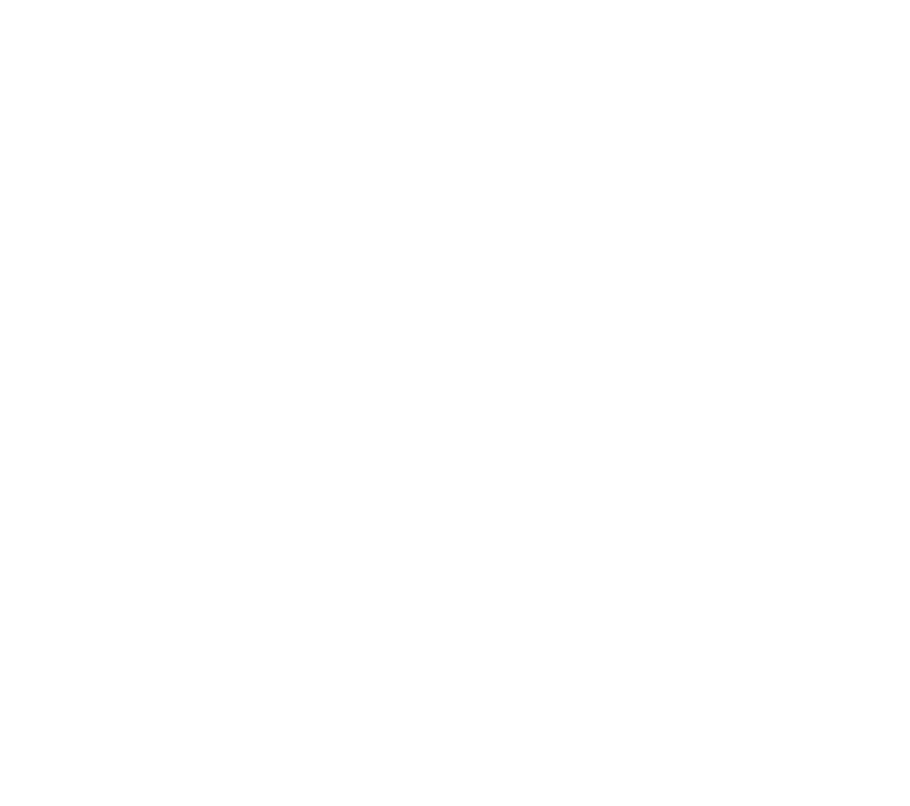
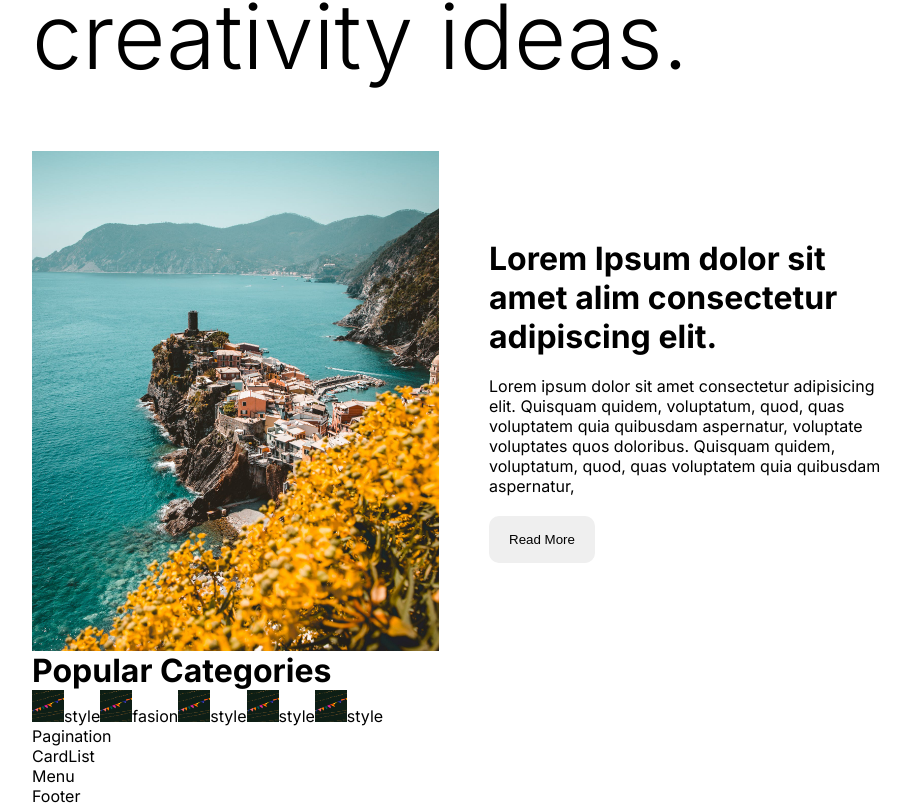
Before and after one commit to yaminmuhammad/next-blog, a Next.js app: page / in a window 1280 px wide. Shown: the part 475-1281 px from the top of the page, without its empty margins (176-1086 px from the left). Before the commit the page ends 800 px from the top, so only its background shows below. Built offline with nearby package versions, Linux system fonts and the light colour scheme.

Commit message:
add category component

```diff
--- a/src/app/components/categoryList/CategoryList.jsx
+++ b/src/app/components/categoryList/CategoryList.jsx
@@ -1,8 +1,36 @@
 import React from "react";
 import styles from "./categoryList.module.css";
+import Link from "next/link";
+import Image from "next/image";
 
 const CategoryList = () => {
-	return <div className={styles.container}>CategoryList</div>;
+	return (
+		<div className={styles.container}>
+			<h1 className={styles.title}>Popular Categories</h1>
+			<div className={styles.categories}>
+				<Link href="/blog?cat=style" className={`${styles.category} ${styles.style}`}>
+					<Image src="/style.png" width={32} height={32} className={styles.image} />
+					style
+				</Link>
+				<Link href="/blog?cat=style" className={`${styles.category} ${styles.fashion}`}>
+					<Image src="/style.png" width={32} height={32} className={styles.image} />
+					fasion
+				</Link>
+				<Link href="/blog?cat=style" className={`${styles.category} ${styles.style}`}>
+					<Image src="/style.png" width={32} height={32} className={styles.image} />
+					style
+				</Link>
+				<Link href="/blog?cat=style" className={`${styles.category} ${styles.style}`}>
+					<Image src="/style.png" width={32} height={32} className={styles.image} />
+					style
+				</Link>
+				<Link href="/blog?cat=style" className={`${styles.category} ${styles.style}`}>
+					<Image src="/style.png" width={32} height={32} className={styles.image} />
+					style
+				</Link>
+			</div>
+		</div>
+	);
 };
 
 export default CategoryList;
--- a/src/app/components/featured/Featured.jsx
+++ b/src/app/components/featured/Featured.jsx
@@ -1,8 +1,29 @@
 import React from "react";
 import styles from "./featured.module.css";
+import Image from "next/image";
 
 const Featured = () => {
-	return <div className={styles.container}>Featured</div>;
+	return (
+		<div className={styles.container}>
+			<h1 className={styles.title}>
+				<b>Hey, yamin dev here!</b> Discover my stories and creativity ideas.
+			</h1>
+			<div className={styles.post}>
+				<div className={styles.imgContainer}>
+					<Image src="/p1.jpeg" alt="" fill />
+				</div>
+				<div className={styles.textContainer}>
+					<h1 className={styles.postTitle}>Lorem Ipsum dolor sit amet alim consectetur adipiscing elit.</h1>
+					<p className={styles.postDescription}>
+						Lorem ipsum dolor sit amet consectetur adipisicing elit. Quisquam quidem, voluptatum, quod, quas
+						voluptatem quia quibusdam aspernatur, voluptate voluptates quos doloribus. Quisquam quidem,
+						voluptatum, quod, quas voluptatem quia quibusdam aspernatur,
+					</p>
+					<button className={styles.button}>Read More</button>
+				</div>
+			</div>
+		</div>
+	);
 };
 
 export default Featured;
--- a/src/app/components/featured/featured.module.css
+++ b/src/app/components/featured/featured.module.css
@@ -1,2 +1,49 @@
 .container {
+	margin-top: 30px;
 }
+
+.title {
+	font-size: 90px;
+	font-weight: 300;
+}
+
+.post {
+	margin-top: 60px;
+	display: flex;
+	align-items: center;
+	gap: 50px;
+}
+
+.imgContainer {
+	flex: 1;
+	height: 500px;
+	position: relative;
+}
+
+.image {
+	object-fit: cover;
+}
+
+.textContainer {
+	flex: 1;
+	display: flex;
+	flex-direction: column;
+	gap: 20px;
+}
+
+.postTile {
+	font-size: 40px;
+}
+
+.postDesc {
+	font-size: 20px;
+	font-weight: 300;
+	color: var(--softTextColor);
+}
+
+.button {
+	padding: 16px 20px;
+	border: none;
+	border-radius: 10px;
+	width: max-content;
+}
```
